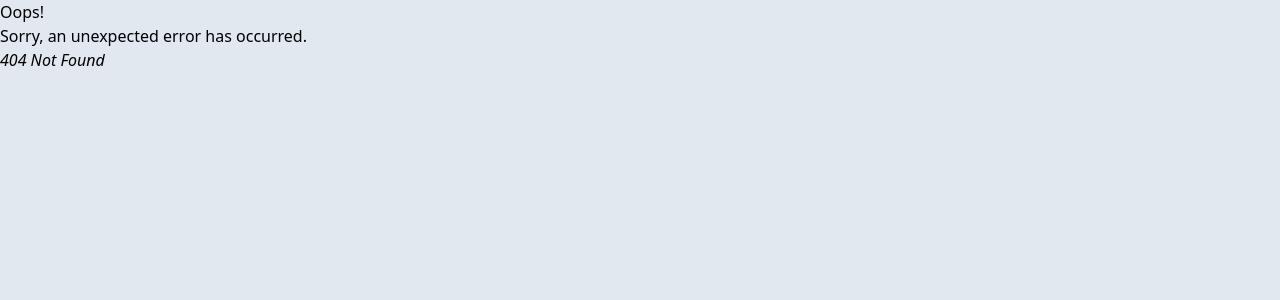
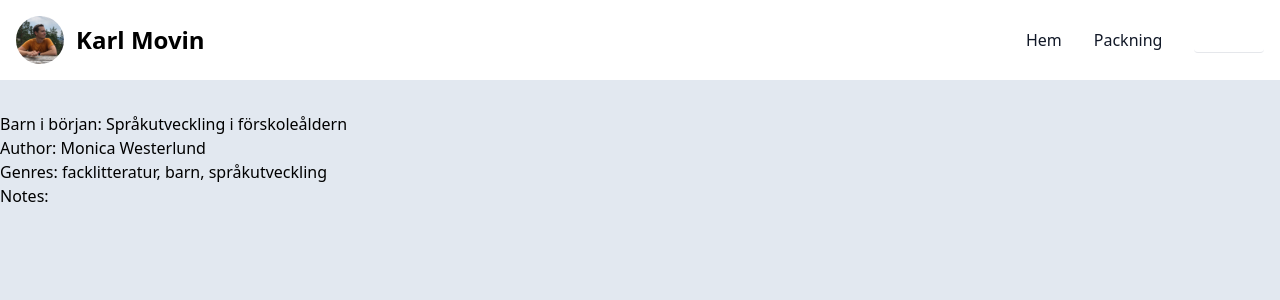
Before and after one commit to karlmovin/karlmovin.github.io, a React (Vite) app: page /books/barn-i-borjan_westerlund in a window 1280 px wide. Before the commit this address had no page. Shown: the top 300 px of the page. Built offline with nearby package versions, Linux system fonts and the light colour scheme.

Commit message:
add slug page

```diff
--- a/src/data/books.json
+++ b/src/data/books.json
@@ -11,6 +11,7 @@
     {
       "title": "Barn i början: Språkutveckling i förskoleåldern",
       "author": "Monica Westerlund",
+      "slug": "barn-i-borjan_westerlund",
       "notes": [],
       "status": "reading",
       "tags": [],
@@ -19,6 +20,7 @@
     {
       "title": "Barnets första tecken de första åren",
       "author": "Ingegerd Lennqvist",
+      "slug": "forsta-tecken_lennqvist",
       "notes": [
         "Ge inte barnet ansvar att vara lärare i familjen",
         "Upprepa tecknet som barnet försöker göra, det rättar sig själv i framtiden om det är lite fel.",
--- a/src/main.tsx
+++ b/src/main.tsx
@@ -7,6 +7,7 @@ import "./index.css";
 import ErrorPage from "./error-page.tsx";
 import Todos from "./routes/todos.tsx";
 import Books from "./routes/books.tsx";
+import BookPage from "./routes/book.tsx";
 
 const router = createBrowserRouter([
   {
@@ -26,6 +27,10 @@ const router = createBrowserRouter([
             path: "books",
             element: <Books />,
           },
+          {
+            path: "books/:slug",
+            element: <BookPage />,
+          },
         ],
       },
     ],
--- /dev/null
+++ b/src/routes/book.tsx
@@ -0,0 +1,24 @@
+import { useParams } from "react-router-dom";
+import books from "../data/books.json";
+
+function BookPage() {
+  const slug = useParams<{ slug: string }>().slug;
+  const { title, author, genres, notes } = books.books.find(
+    (book) => book.slug === slug
+  )!;
+  return (
+    <div>
+      <h1>{title}</h1>
+      <h2>Author: {author}</h2>
+      <h3>Genres: {genres.join(", ")}</h3>
+      <h3>Notes:</h3>
+      <ul>
+        {notes.map((note, index) => (
+          <li key={index}>{note}</li>
+        ))}
+      </ul>
+    </div>
+  );
+}
+
+export default BookPage;
--- a/src/routes/books.tsx
+++ b/src/routes/books.tsx
@@ -1,4 +1,6 @@
+import { Link } from "react-router-dom";
 import books from "../data/books.json";
+
 export default function Books() {
   return (
     <>
@@ -26,7 +28,9 @@ export default function Books() {
               .filter((book) => book.status === "reading")
               .map((book) => (
                 <li>
-                  {book.title} av {book.author}
+                  <Link to={book.slug ?? ""}>
+                    {book.title} av {book.author}
+                  </Link>
                 </li>
               ))}
           </ul>
```
